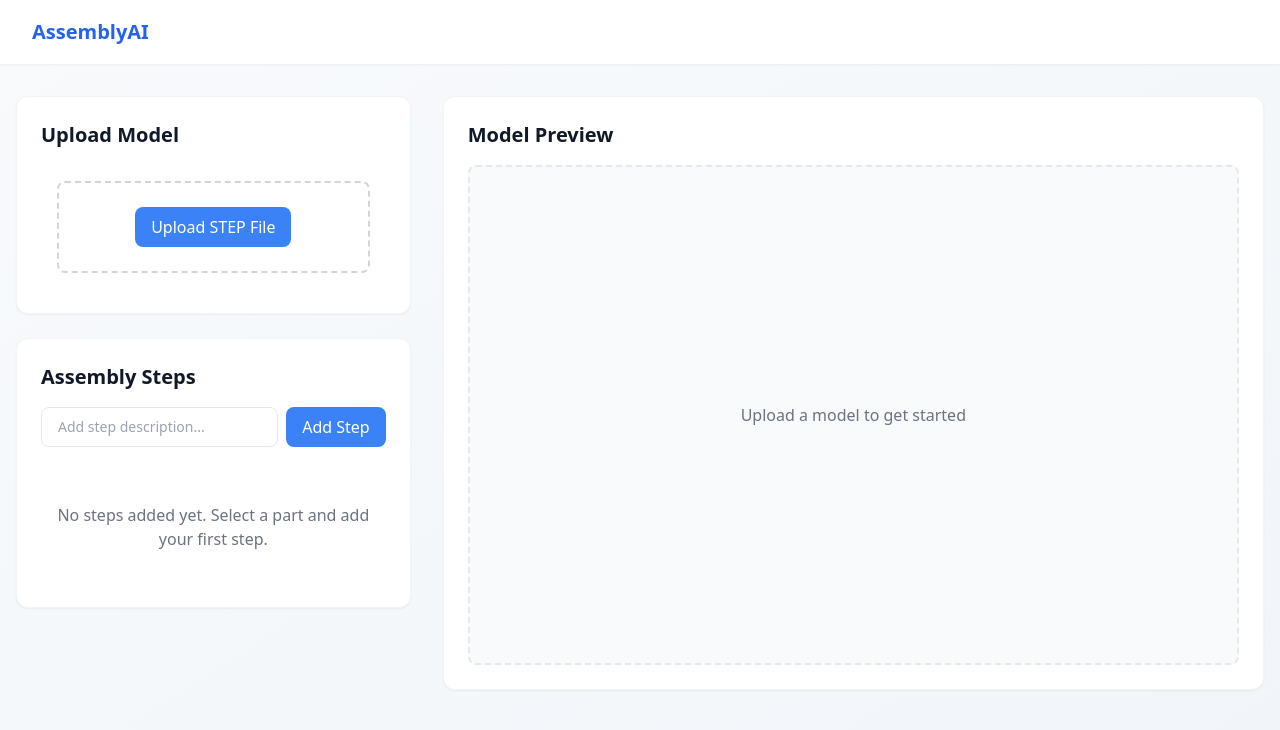
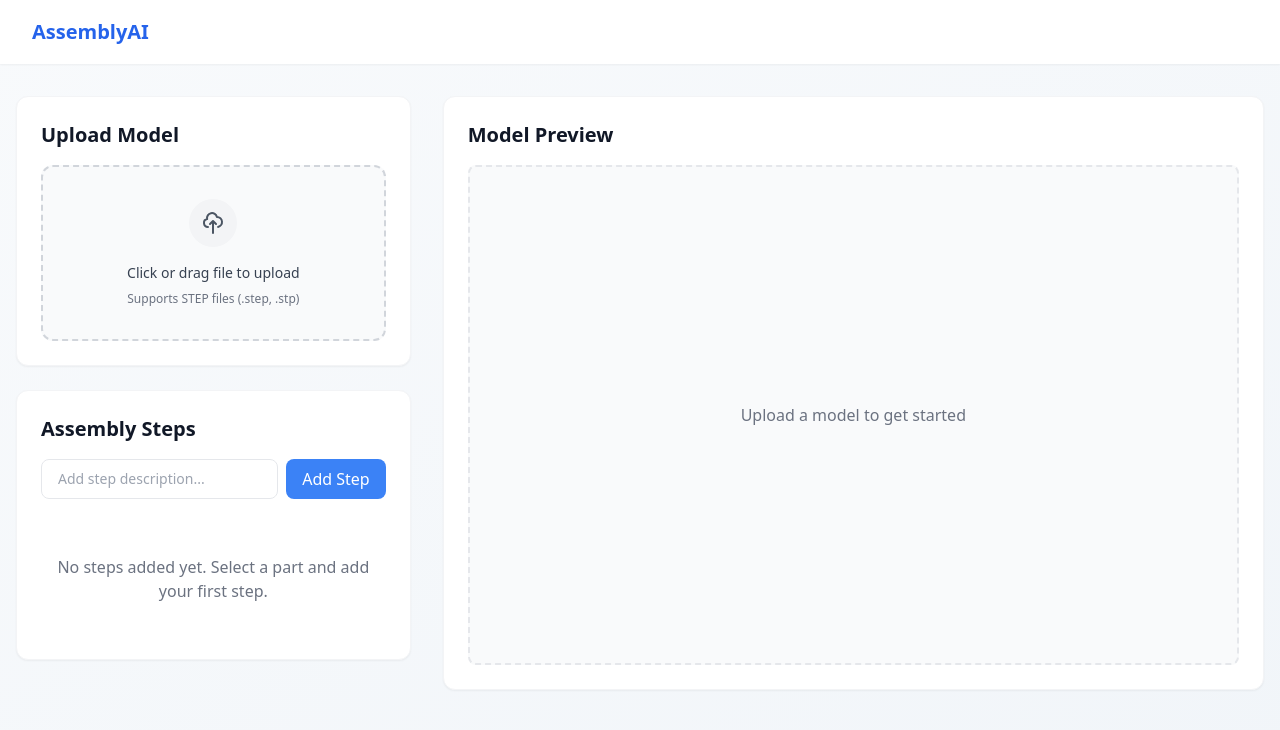
Before and after one commit to ghulammurtaza27/sequence-app, a Next.js app in the folder frontend/: page /app in a window 1280 px wide. Shown: the top 730 px of the page. Built offline with nearby package versions, Linux system fonts and the light colour scheme.

Commit message:
update stylin for file upload component

```diff
--- a/frontend/src/components/FileUpload.js
+++ b/frontend/src/components/FileUpload.js
@@ -1,16 +1,16 @@
 // src/components/FileUpload.js
 'use client'
-import { useState } from 'react';
+import { useState, useCallback } from 'react';
+import { useDropzone } from 'react-dropzone';
 
 export default function FileUpload({ onUpload, currentFile }) {
   const [isLoading, setIsLoading] = useState(false);
   const [error, setError] = useState(null);
 
-  const handleFileUpload = async (event) => {
-    const file = event.target.files[0];
+  const onDrop = useCallback(async (acceptedFiles) => {
+    const file = acceptedFiles[0];
     if (!file) return;
 
-    // Validate file type
     if (!file.name.toLowerCase().endsWith('.step') && !file.name.toLowerCase().endsWith('.stp')) {
       setError('Please upload a STEP file (.step or .stp)');
       return;
@@ -19,45 +19,133 @@ export default function FileUpload({ onUpload, currentFile }) {
     try {
       setIsLoading(true);
       setError(null);
-
-      // Pass the file directly to parent component
       onUpload(file);
-
     } catch (error) {
       setError('Error processing file. Please try again.');
       console.error('Upload error:', error);
     } finally {
       setIsLoading(false);
     }
-  };
+  }, [onUpload]);
+
+  const { getRootProps, getInputProps, isDragActive } = useDropzone({
+    onDrop,
+    accept: {
+      'application/step': ['.step', '.stp'],
+    },
+    multiple: false,
+  });
 
   return (
-    <div className="max-w-xl mx-auto p-4">
-      <div className="border-2 border-dashed border-gray-300 rounded-lg p-6 text-center">
-        <input
-          type="file"
-          accept=".step,.stp"
-          onChange={handleFileUpload}
-          className="hidden"
-          id="file-upload"
-          disabled={isLoading}
-        />
-        <label
-          htmlFor="file-upload"
-          className={`cursor-pointer inline-block px-4 py-2 bg-blue-500 text-white rounded-lg
-            ${isLoading ? 'opacity-50 cursor-not-allowed' : 'hover:bg-blue-600'}`}
-        >
-          {isLoading ? 'Processing...' : currentFile ? 'Change File' : 'Upload STEP File'}
-        </label>
-        {currentFile && (
-          <p className="mt-2 text-sm text-gray-600">
-            Current file: {currentFile.name}
-          </p>
-        )}
-        {error && (
-          <p className="text-red-500 mt-2">{error}</p>
+    <div className="max-w-xl mx-auto">
+      <div
+        {...getRootProps()}
+        className={`relative group cursor-pointer transition-all duration-300
+          ${isDragActive
+            ? 'bg-blue-50 border-blue-300'
+            : 'bg-gray-50 border-gray-300 hover:border-blue-300 hover:bg-blue-50'
+          }
+          border-2 border-dashed rounded-xl p-8`}
+      >
+        <input {...getInputProps()} disabled={isLoading} />
+
+        <div className="space-y-4 text-center">
+          {/* Upload Icon */}
+          <div className={`mx-auto w-12 h-12 flex items-center justify-center rounded-full
+            ${isDragActive ? 'bg-blue-100' : 'bg-gray-100 group-hover:bg-blue-100'}
+            transition-colors duration-300`}
+          >
+            <svg
+              className={`w-6 h-6 ${isDragActive ? 'text-blue-600' : 'text-gray-600 group-hover:text-blue-600'}`}
+              fill="none"
+              stroke="currentColor"
+              viewBox="0 0 24 24"
+            >
+              <path
+                strokeLinecap="round"
+                strokeLinejoin="round"
+                strokeWidth={2}
+                d="M7 16a4 4 0 01-.88-7.903A5 5 0 1115.9 6L16 6a5 5 0 011 9.9M15 13l-3-3m0 0l-3 3m3-3v12"
+              />
+            </svg>
+          </div>
+
+          {/* Text Content */}
+          <div className="space-y-2">
+            <p className={`text-sm font-medium
+              ${isDragActive ? 'text-blue-700' : 'text-gray-700'}`}
+            >
+              {isDragActive
+                ? 'Drop your file here'
+                : currentFile
+                ? 'Click or drag to replace file'
+                : 'Click or drag file to upload'}
+            </p>
+            <p className={`text-xs
+              ${isDragActive ? 'text-blue-500' : 'text-gray-500'}`}
+            >
+              Supports STEP files (.step, .stp)
+            </p>
+          </div>
+
+          {/* Current File Display */}
+          {currentFile && (
+            <div className="mt-4 py-3 px-4 bg-white rounded-lg shadow-sm border border-gray-200">
+              <div className="flex items-center gap-3">
+                <div className="w-8 h-8 flex-shrink-0 flex items-center justify-center rounded-full bg-blue-100">
+                  <svg
+                    className="w-4 h-4 text-blue-600"
+                    fill="none"
+                    stroke="currentColor"
+                    viewBox="0 0 24 24"
+                  >
+                    <path
+                      strokeLinecap="round"
+                      strokeLinejoin="round"
+                      strokeWidth={2}
+                      d="M9 12h6m-6 4h6m2 5H7a2 2 0 01-2-2V5a2 2 0 012-2h5.586a1 1 0 01.707.293l5.414 5.414a1 1 0 01.293.707V19a2 2 0 01-2 2z"
+                    />
+                  </svg>
+                </div>
+                <div className="min-w-0 flex-1">
+                  <p className="text-sm font-medium text-gray-900 truncate">
+                    {currentFile.name}
+                  </p>
+                  <p className="text-xs text-gray-500">
+                    {(currentFile.size / 1024 / 1024).toFixed(2)} MB
+                  </p>
+                </div>
+              </div>
+            </div>
+          )}
+        </div>
+
+        {/* Loading Overlay */}
+        {isLoading && (
+          <div className="absolute inset-0 bg-white/75 flex items-center justify-center rounded-xl">
+            <div className="flex flex-col items-center gap-2">
+              <div className="w-8 h-8 border-2 border-blue-500 border-t-transparent rounded-full animate-spin" />
+              <p className="text-sm text-gray-600">Processing...</p>
+            </div>
+          </div>
         )}
       </div>
+
+      {/* Error Message */}
+      {error && (
+        <div className="mt-3 px-4 py-3 bg-red-50 border border-red-200 rounded-lg">
+          <p className="text-sm text-red-600 flex items-center gap-2">
+            <svg className="w-4 h-4" fill="currentColor" viewBox="0 0 20 20">
+              <path
+                fillRule="evenodd"
+                d="M10 18a8 8 0 100-16 8 8 0 000 16zM8.707 7.293a1 1 0 00-1.414 1.414L8.586 10l-1.293 1.293a1 1 0 101.414 1.414L10 11.414l1.293 1.293a1 1 0 001.414-1.414L11.414 10l1.293-1.293a1 1 0 00-1.414-1.414L10 8.586 8.707 7.293z"
+                clipRule="evenodd"
+              />
+            </svg>
+            {error}
+          </p>
+        </div>
+      )}
     </div>
   );
 }
```
